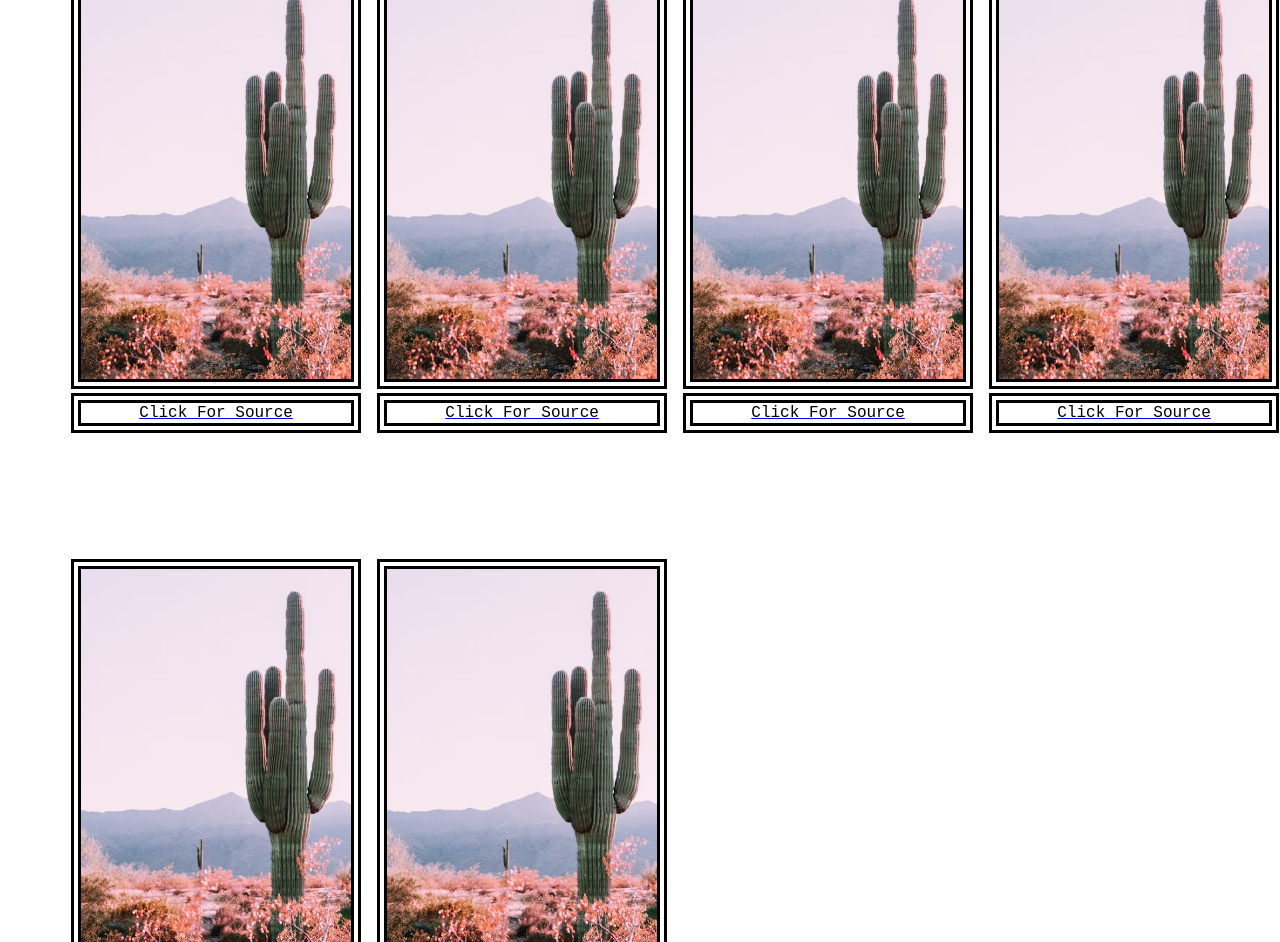
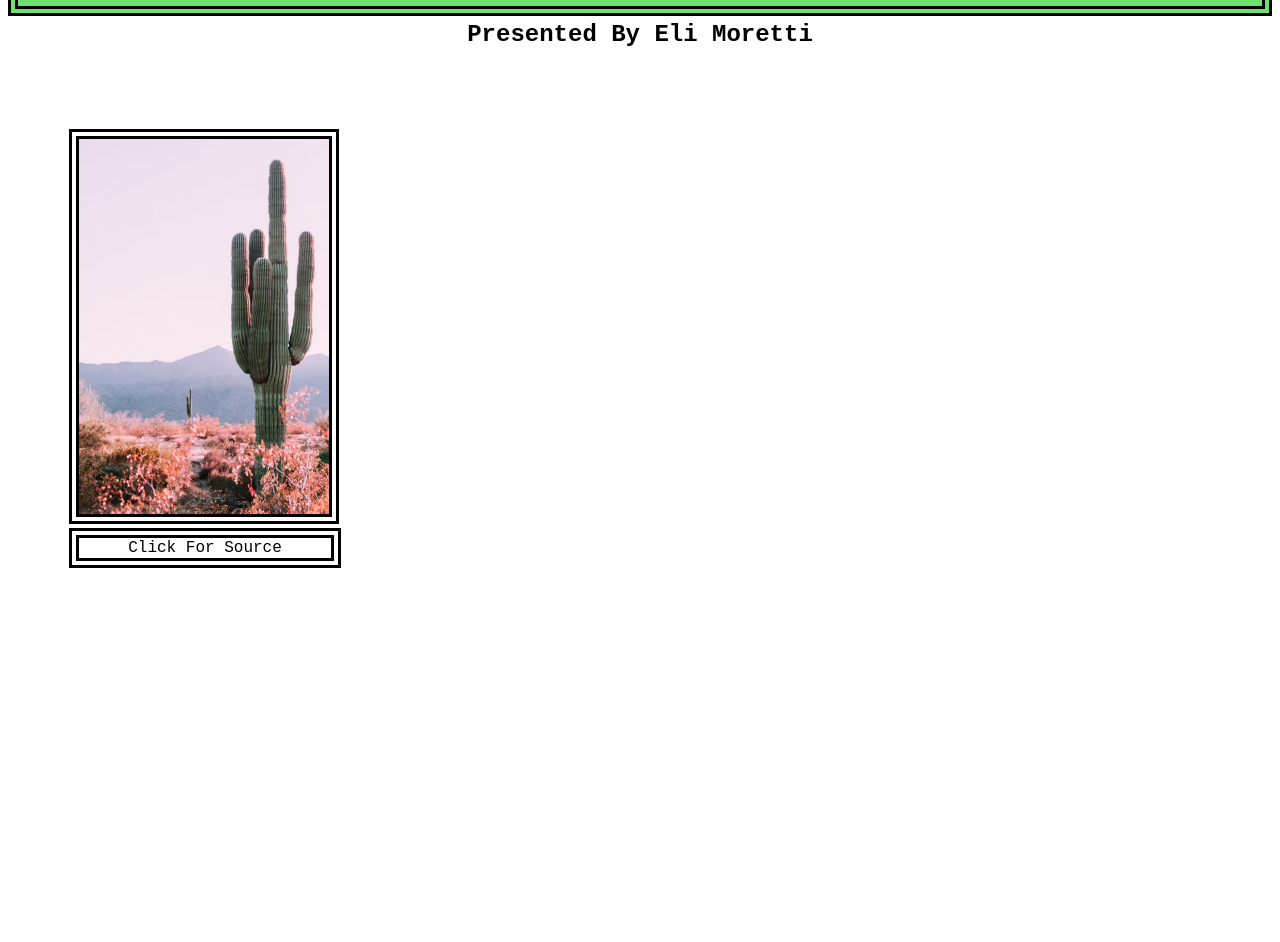
Before and after one commit to Microwaved-Pie/Microwaved-Pie.github.io, a plain HTML site: page realart.html in a window 1280 px wide. Shown: the part 107-1049 px from the top of the page. After the commit the page ends 800 px from the top, so only its background shows below. Drawn offline with Linux system fonts and the light colour scheme.

Commit message:
fixed some stuff

```diff
--- a/realart.html
+++ b/realart.html
@@ -5,43 +5,28 @@
     <meta charset="UTF-8">
     <meta name="viewport" content="width=device-width, initial-scale=1.0">
     <title>Cactus Gallery | Real Art</title>
+    <link rel="icon" type="image/x-icon" href="/images/favicon.png">
     <link href="styles/main.css" rel="stylesheet">
 </head>
 <body>
-    <div class="gallery">
-        <img src="/images/placebo.avif" alt="Cinque Terre" width="600" height="400">
-        <a href="https://microwaved-pie.github.io/indexbutbad.html">
+    <div class="header">
+        <div class="center">
+            <a class="link" href="/index.html">
+                <h1> >>Go Back To Home Page<< </h1>
+            </a>
+        </div>
+    </div>
+    <div class="center">
+        <h2>Presented By Eli Moretti</h2>
+    </div>
+
+    <div class="flexbox">
+        <div class="gallery">
+            <img src="/images/placebo.avif" alt="Cinque Terre">
+            <a class="link" href="images/error.png">
             <div class="desc link">Click For Source</div>
-        </a>
+            </a>
+        </div>
     </div>
-    <div class="gallery">
-        <img src="/images/placebo.avif" alt="Cinque Terre" width="600" height="400">
-        <a href="https://microwaved-pie.github.io/indexbutbad.html">
-            <div class="desc link">Click For Source</div>
-        </a>
-    </div>
-    <div class="gallery">
-        <img src="/images/placebo.avif" alt="Cinque Terre" width="600" height="400">
-        <a href="https://microwaved-pie.github.io/indexbutbad.html">
-            <div class="desc link">Click For Source</div>
-        </a>
-    </div>
-    <div class="gallery">
-        <img src="/images/placebo.avif" alt="Cinque Terre" width="600" height="400">
-        <a href="https://microwaved-pie.github.io/indexbutbad.html">
-            <div class="desc link">Click For Source</div>
-        </a>
-    </div>
-    <div class="gallery">
-        <img src="/images/placebo.avif" alt="Cinque Terre" width="600" height="400">
-        <a href="https://microwaved-pie.github.io/indexbutbad.html">
-            <div class="desc link">Click For Source</div>
-        </a>
-    </div>
-    <div class="gallery">
-        <img src="/images/placebo.avif" alt="Cinque Terre" width="600" height="400">
-        <a href="https://microwaved-pie.github.io/indexbutbad.html">
-            <div class="desc link">Click For Source</div>
-        </a>
-    </div>
+
 </body>
--- a/styles/main.css
+++ b/styles/main.css
@@ -63,23 +63,22 @@ body {
     border: none;
     appearance: none;
     background-color: inherit;
-    filter:drop-shadow(5px 5px 0 #969696);
-    filter:drop-shadow(-5px -5px 0 #969696);
+    filter:drop-shadow(0px -10px 0 #969696);
 }
 
 #bigredbutton:hover {
   border: none;
   appearance: none;
   background-color: inherit;
-  filter:drop-shadow(5px 5px 0 #969696);
   filter:drop-shadow(0px 0px 0 #969696);
-  transform: translate(-5px, -5px);
+  transform: translate(0px, -5px);
+  filter:drop-shadow(0px -5px 0 #969696);
 }
+
 div.gallery {
-  margin: 58px;
-  width: 180px;
+  margin: 56px;
+  width: 250px;
   padding: 5px;
-  float:left;
 }
 
 div.gallery:hover img {
@@ -93,7 +92,7 @@ div.gallery:hover img {
 div.gallery img {
   transition: all 0.3s;
   transition-timing-function: ease;
-  width: 150%;
+  width: 100%;
   height: auto;
   border-style: double;
   border-width: 10px;
@@ -108,7 +107,7 @@ div.desc {
   font-family: 'Courier New', monospace;
   border-style: double;
   border-width: 10px;
-  width: 149%;
+  width: 100%;
   height: auto;
   background-color: rgb(255, 255, 255);
 }
@@ -179,3 +178,9 @@ div.desc:hover {
   height: auto;
   width: auto;
 }
+
+div.flexbox {
+  display: inline-flex;
+  flex-wrap: wrap;
+  justify-content: space-around;
+}
```
Also changed, not shown: digitalart.html (+1 -35 lines), digitalartbutbad.html (+2 -1 lines), index.html (+9 -17 lines), indexbutbad.html (+3 -2 lines), realartbutbad.html (+2 -1 lines), images/button2.png (added), images/error.png (added), images/faviconbutbad.png (added).
